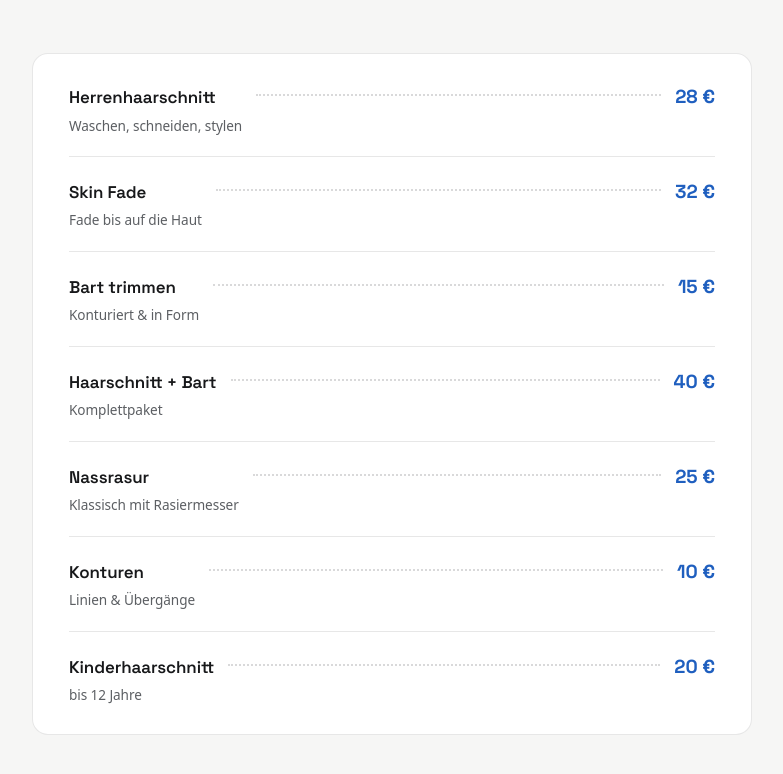
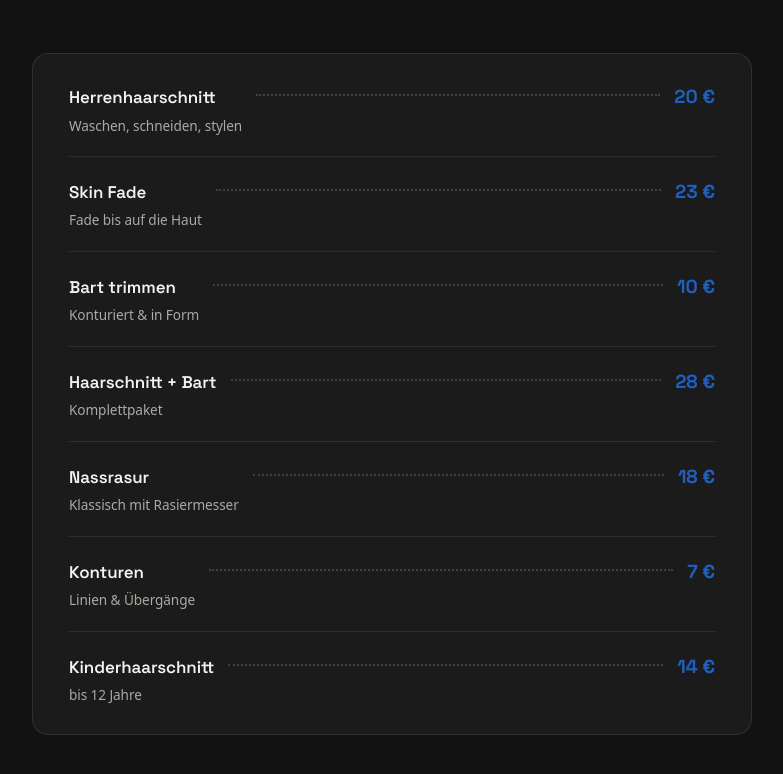
Before and after one commit to WN-Elias/Ellasa, a plain HTML site: page index.html in a window 1280 px wide. Shown: the part 2723-3497 px from the top of the page, without its empty margins (12-795 px from the left). Drawn offline with Linux system fonts and the light colour scheme; files whose address does not match are found by name.

Commit message:
Add files via upload

```diff
--- a/index.html
+++ b/index.html
@@ -140,37 +140,37 @@
       <div class="price-row">
         <span class="price-name">Herrenhaarschnitt<small>Waschen, schneiden, stylen</small></span>
         <span class="price-fill"></span>
-        <span class="price-amount">28 €</span>
+        <span class="price-amount">20 €</span>
       </div>
       <div class="price-row">
         <span class="price-name">Skin Fade<small>Fade bis auf die Haut</small></span>
         <span class="price-fill"></span>
-        <span class="price-amount">32 €</span>
+        <span class="price-amount">23 €</span>
       </div>
       <div class="price-row">
         <span class="price-name">Bart trimmen<small>Konturiert &amp; in Form</small></span>
         <span class="price-fill"></span>
-        <span class="price-amount">15 €</span>
+        <span class="price-amount">10 €</span>
       </div>
       <div class="price-row">
         <span class="price-name">Haarschnitt + Bart<small>Komplettpaket</small></span>
         <span class="price-fill"></span>
-        <span class="price-amount">40 €</span>
+        <span class="price-amount">28 €</span>
       </div>
       <div class="price-row">
         <span class="price-name">Nassrasur<small>Klassisch mit Rasiermesser</small></span>
         <span class="price-fill"></span>
-        <span class="price-amount">25 €</span>
+        <span class="price-amount">18 €</span>
       </div>
       <div class="price-row">
         <span class="price-name">Konturen<small>Linien &amp; Übergänge</small></span>
         <span class="price-fill"></span>
-        <span class="price-amount">10 €</span>
+        <span class="price-amount">7 €</span>
       </div>
       <div class="price-row">
         <span class="price-name">Kinderhaarschnitt<small>bis 12 Jahre</small></span>
         <span class="price-fill"></span>
-        <span class="price-amount">20 €</span>
+        <span class="price-amount">14 €</span>
       </div>
     </div>
   </div>
--- a/styles.css
+++ b/styles.css
@@ -2,7 +2,10 @@
    Ellasa — Barbershop
    Design system (forked from the house style used across the sites,
    see bahn-bildung-nord/styles.css).
-   Theme: LIGHT page, DARK hero only — every other section is light.
+   Theme: DARK throughout — small, grounded neighbourhood barbershop
+   feel rather than a light corporate look. The hero's photo-texture
+   background and the rest of the page now share the same dark base,
+   with cards one step lighter for layering.
    Accents: TWO — barber-blue is the PRIMARY accent used everywhere
    siblings use their one accent (buttons, links, focus, eyebrow rule).
    barber-red is a SECONDARY, sparing highlight used only at named
@@ -12,22 +15,22 @@
    ============================================================ */
 
 :root{
-  --bg:          #f6f6f5;   /* light neutral off-white — page body */
-  --bg-2:        #ffffff;   /* elevated surface / cards */
-  --bg-3:        #eeeeec;   /* tinted light band */
-  --ink:         #1c1d1f;   /* anthracite — hero + footer-brand only */
-  --text:        #17181a;
-  --muted:       #5c5f63;
-  --muted-2:     #94979c;
-  --line:        rgba(23,24,26,.10);
-  --line-2:      rgba(23,24,26,.16);
+  --bg:          #121212;   /* near-black — page body */
+  --bg-2:        #1b1b1b;   /* elevated surface / cards */
+  --bg-3:        #232323;   /* tinted band, one step up from bg-2 */
+  --ink:         #2e2e2e;   /* dark neutral block, for tiles/avatars on cards */
+  --text:        #f3f2f0;
+  --muted:       #a9a9a6;
+  --muted-2:     #75746f;
+  --line:        rgba(255,255,255,.09);
+  --line-2:      rgba(255,255,255,.16);
 
   --accent:      #1F5FBF;   /* barber-blue — primary accent */
-  --accent-hover:#184b96;
+  --accent-hover:#3572cc;
   --accent-ink:  #ffffff;
 
   --accent-2:      #C62828; /* barber-red — secondary, sparing accent */
-  --accent-2-hover:#a81f1f;
+  --accent-2-hover:#d94040;
   --accent-2-ink:  #ffffff;
 
   --steel:       #2b2d31;   /* deep steel for hero texture */
@@ -93,7 +96,7 @@ section[id]{ scroll-margin-top:88px; }
 .badge-walkin svg{ width:17px; height:17px; color:var(--accent-2); flex:0 0 auto; }
 .badge-walkin.on-light{
   background:var(--bg-2); border-color:var(--line-2); color:var(--text);
-  box-shadow:0 8px 20px rgba(20,24,28,.06);
+  box-shadow:0 8px 20px rgba(0,0,0,.35);
 }
 .badge-walkin.on-light svg{ color:var(--accent); }
 
@@ -112,7 +115,7 @@ section[id]{ scroll-margin-top:88px; }
 .callout-dark p{ color:rgba(255,255,255,.9); }
 .callout-light{
   background:var(--bg-2); border:1px solid var(--line-2);
-  box-shadow:0 14px 34px rgba(20,24,28,.06);
+  box-shadow:0 14px 34px rgba(0,0,0,.35);
 }
 .callout-light svg{ color:var(--accent); }
 .callout-light p{ color:var(--text); }
@@ -121,7 +124,7 @@ section[id]{ scroll-margin-top:88px; }
 /* ---------- nav ---------- */
 header.nav{
   position:sticky; top:0; z-index:50; height:70px; display:flex; align-items:center;
-  background:rgba(246,246,245,.82);
+  background:rgba(18,18,18,.82);
   backdrop-filter:blur(14px) saturate(140%); -webkit-backdrop-filter:blur(14px) saturate(140%);
   border-bottom:1px solid var(--line);
 }
@@ -187,7 +190,7 @@ section:not(.hero){ padding:112px 0; }
   border:1px solid var(--line); border-radius:var(--radius); padding:32px 28px;
   transition:transform .25s var(--ease), box-shadow .25s var(--ease);
 }
-.service-card:hover{ transform:translateY(-4px); box-shadow:0 22px 46px rgba(20,24,28,.08); }
+.service-card:hover{ transform:translateY(-4px); border-color:var(--line-2); box-shadow:0 22px 46px rgba(0,0,0,.5); }
 .icon-tile{
   width:52px; height:52px; border-radius:14px; color:#fff;
   display:flex; align-items:center; justify-content:center; margin-bottom:20px;
@@ -333,7 +336,7 @@ footer{ border-top:1px solid var(--line); padding:60px 0 40px; background:var(--
     display:none; position:absolute; top:70px; left:0; right:0;
     flex-direction:column; align-items:flex-start; gap:.2rem;
     background:var(--bg-2); border-bottom:1px solid var(--line);
-    padding:14px 24px 20px; box-shadow:0 16px 32px rgba(20,24,28,.10);
+    padding:14px 24px 20px; box-shadow:0 16px 32px rgba(0,0,0,.5);
   }
   .nav-links a{ padding:.6rem 0; width:100%; }
   #nav.nav-open .nav-links{ display:flex; }
```
